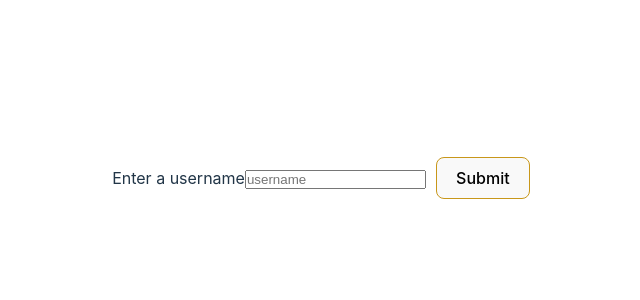
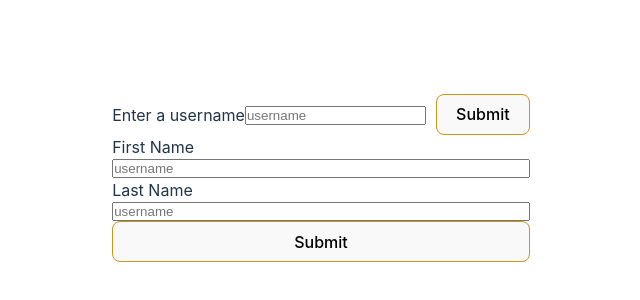
Before and after one commit to wichofly/pokemon_react, a React (Vite) app: page / in a window 1280 px wide. Shown: the part 222-522 px from the top of the page, without its empty margins (319-959 px from the left). Built offline with nearby package versions, Linux system fonts and the light colour scheme.

Commit message:
feat: having separated update functions for all form field

```diff
--- a/src/App.jsx
+++ b/src/App.jsx
@@ -1,4 +1,5 @@
 import './App.css';
+import SignupForm from './components/8-react-form/SignupForm';
 
 // import Counter from './components/counters/Counter';
 // import Toggler from './components/counters/Toggler';
@@ -77,6 +78,7 @@ function App() {
       <LuckyN numDice={3} goal={11} title="Get" /> */}
 
       <UserNameForm />
+      <SignupForm />
     </>
   );
 }
--- /dev/null
+++ b/src/components/8-react-form/SignupForm.jsx
@@ -0,0 +1,42 @@
+import { useState } from 'react';
+
+const SignupForm = () => {
+  const [firstName, setFirstName] = useState('');
+  const [lastName, setLastName] = useState('');
+
+  const updateFirstName = (evt) => {
+    setFirstName(evt.target.value);
+  };
+
+  const updateLastName = (evt) => {
+    setLastName(evt.target.value);
+  };
+
+  const handleSubmit = () => {
+    console.log(firstName, lastName);
+  };
+
+  return (
+    <div style={{ display: 'flex', flexDirection: 'column' }}>
+      <label htmlFor="first-name">First Name</label>
+      <input
+        type="text"
+        placeholder="username"
+        value={firstName}
+        onChange={updateFirstName}
+        id="first-name"
+      />
+      <label htmlFor="last-name">Last Name</label>
+      <input
+        type="text"
+        placeholder="username"
+        value={lastName}
+        onChange={updateLastName}
+        id="last-name"
+      />
+      <button onClick={handleSubmit}>Submit</button>
+    </div>
+  );
+};
+
+export default SignupForm;
```
